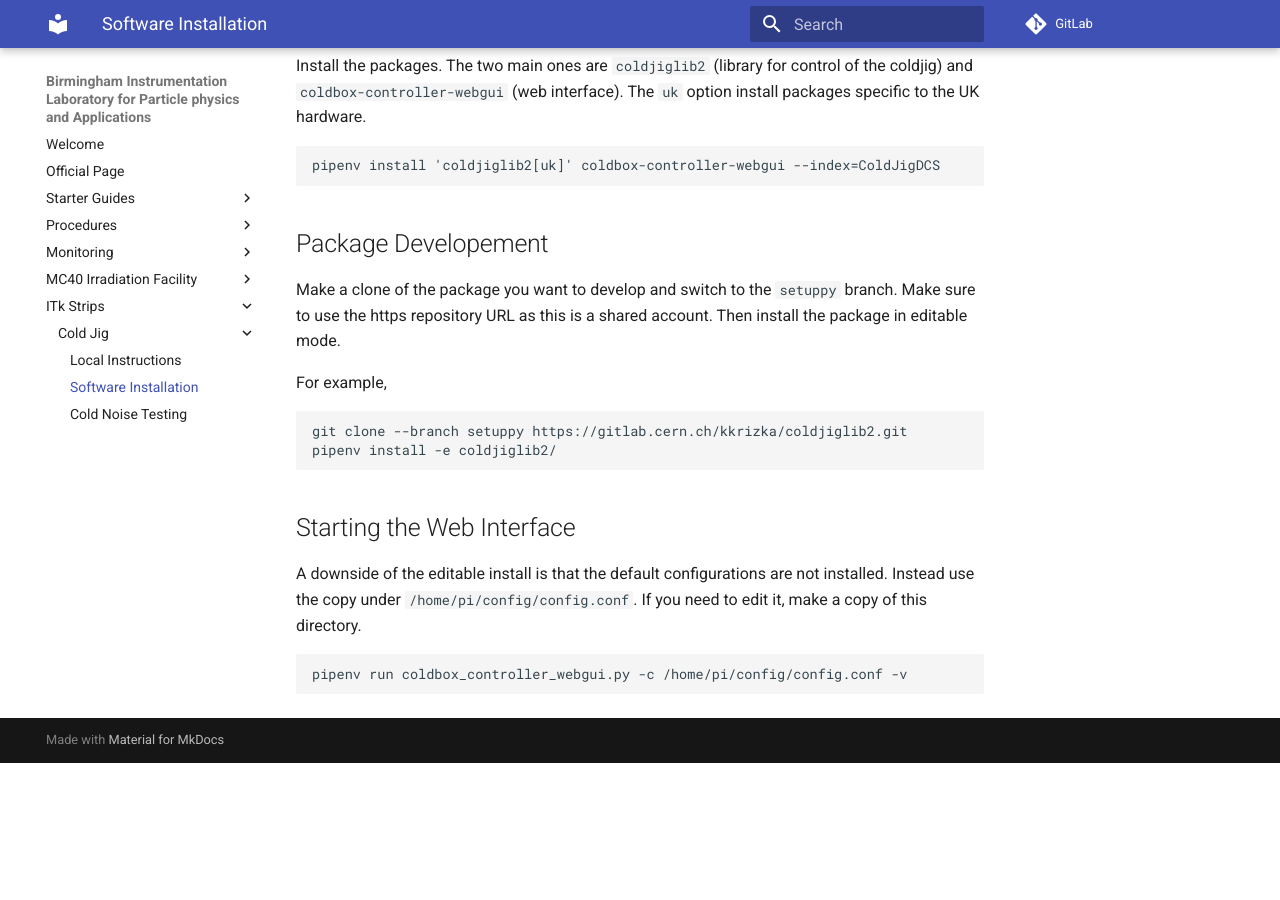
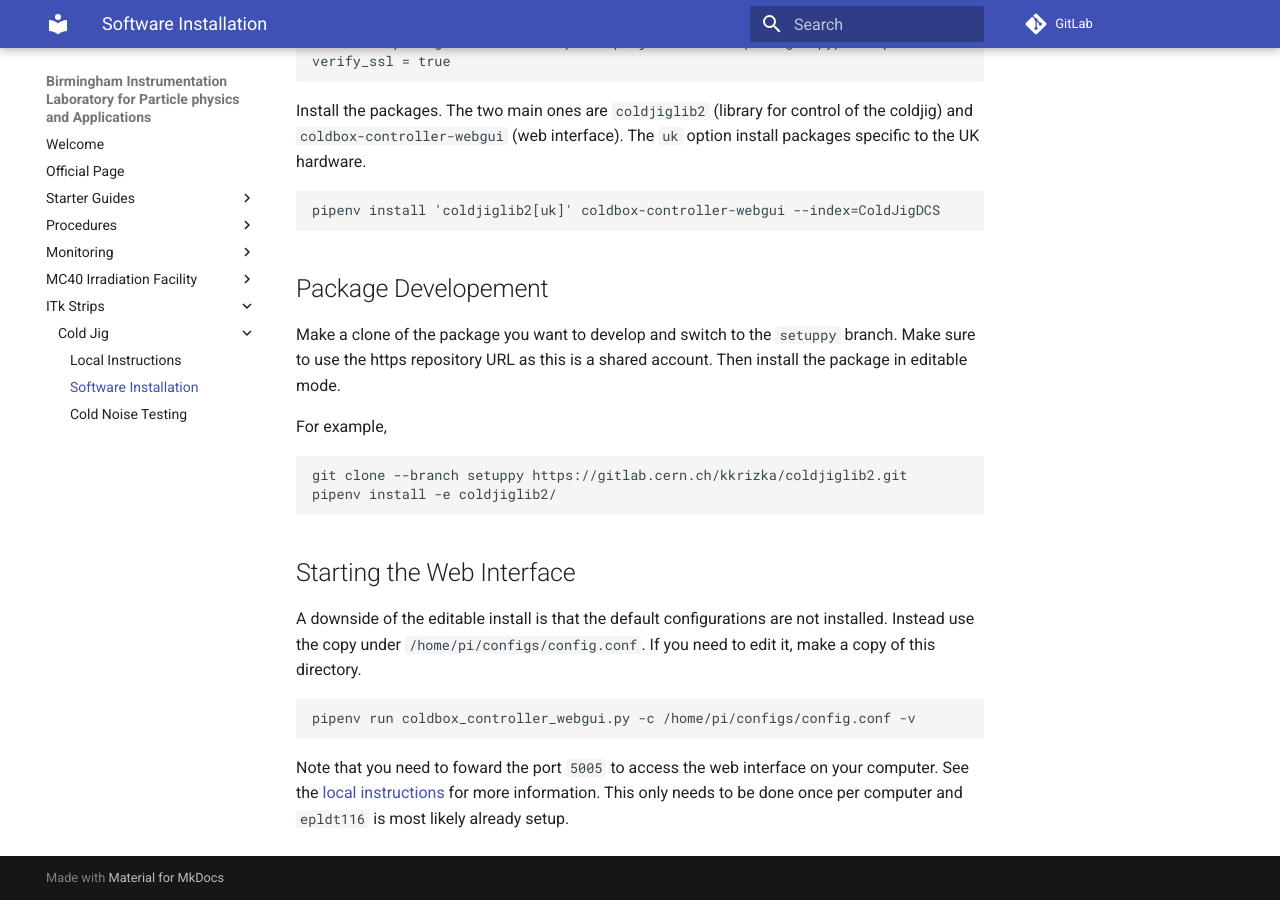
Before and after one commit to BILPAware/wiki, an MkDocs documentation site: the page built from docs/itkstrips/coldjig/software.md, in a window 1280 px wide and 900 px high, scrolled down 1258 px. Built offline with MkDocs 1.6.1 and Material for MkDocs 9.7.7, drawn with Linux system fonts in a browser that asks for light colours; before the commit the page ends 2021 px from its top, so only the background shows below that; some of the changed text lies outside the part shown.

Commit message:
Add a few missing pieces to coldjig software instructions.

````diff
--- a/docs/itkstrips/coldjig/software.md
+++ b/docs/itkstrips/coldjig/software.md
@@ -30,10 +30,13 @@ system.
 
 The following commands should be run in your own directory on `eplpl004`. This
 is due to the common username. In this case, the example will be `~/mydevel`.
+The log directories are not created by default and the GUI will crash if they
+do not exist.
 
 ```shell
 mkdir ~/mydevel
 cd ~/mydevel
+mkdir log && mkdir log/webserver
 ```
 
 ## Installation
@@ -76,9 +79,13 @@ pipenv install -e coldjiglib2/
 
 ## Starting the Web Interface
 A downside of the editable install is that the default configurations are not
-installed. Instead use the copy under `/home/pi/config/config.conf`. If you need
+installed. Instead use the copy under `/home/pi/configs/config.conf`. If you need
 to edit it, make a copy of this directory.
 
 ```shell
-pipenv run coldbox_controller_webgui.py -c /home/pi/config/config.conf -v
+pipenv run coldbox_controller_webgui.py -c /home/pi/configs/config.conf -v
 ```
+
+Note that you need to foward the port `5005` to access the web interface on your
+computer. See the [local instructions](local.md) for more information. This only
+needs to be done once per computer and `epldt116` is most likely already setup.
````
